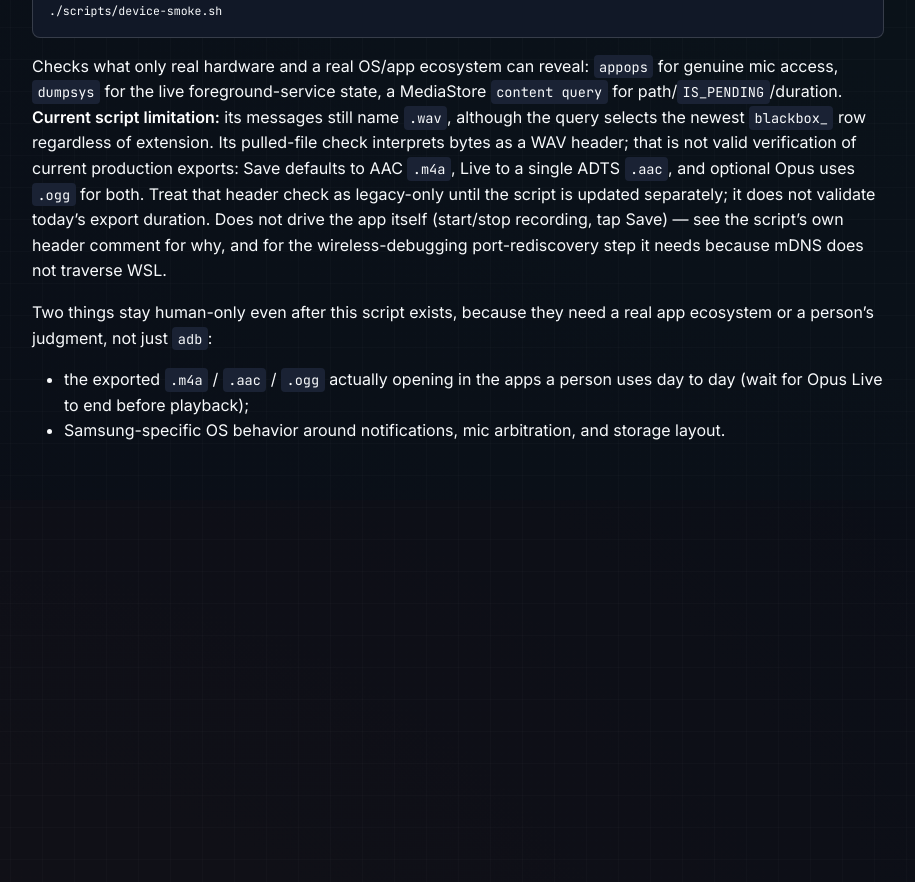
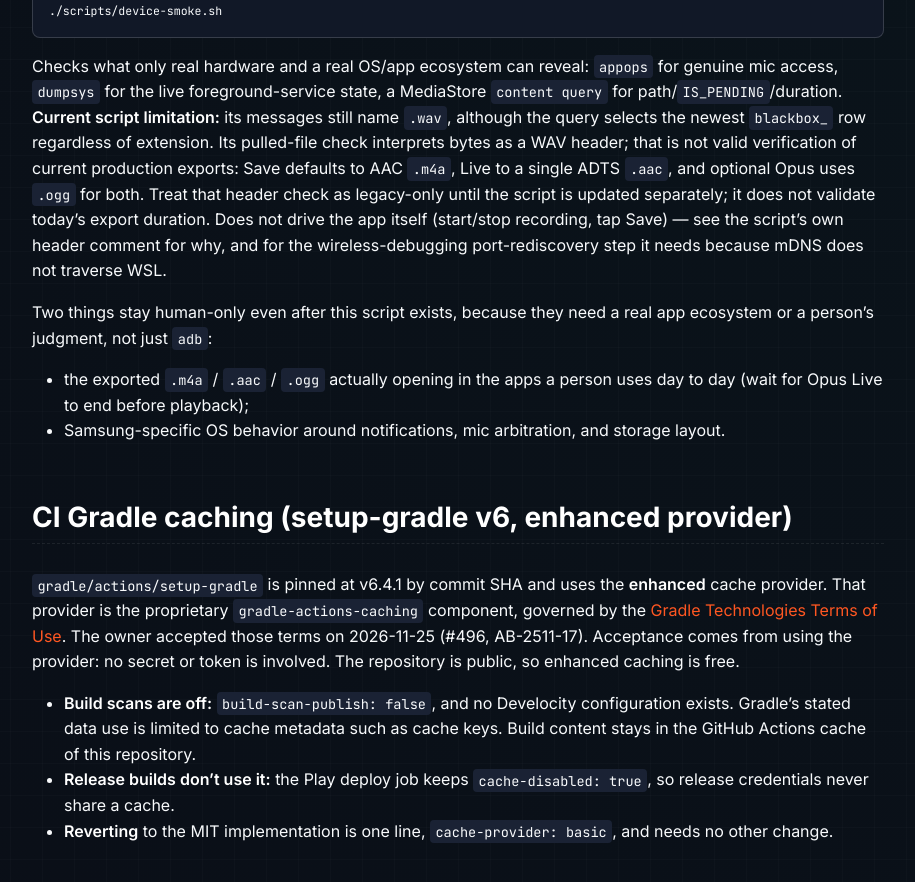
Before and after one commit to alexandre-machado/audio-blackbox, a Jekyll site: the page built from docs/testing/tiers.md, in a window 1280 px wide and 900 px high, scrolled down 3909 px. Shown: the top 882 px of the window, without its empty margins (182-1097 px from the left). Built offline with Jekyll 4.4.1, drawn with Linux system fonts in a browser that asks for light colours; our own code applies the rules of GitHub Pages for plain Markdown files; before the commit the page ends 4409 px from its top, so only the background shows below that.

Commit message:
ci: setup-gradle v6.4.1 with enhanced caching (owner accepted Gradle terms, AB-2511-17)
The owner chose option B on 2026-11-25: move setup-gradle to v6 and use the enhanced cache
provider (the proprietary gradle-actions-caching component), accepting the Gradle Technologies
Terms of Use.
- The pin is 8da46b5 (v6.4.1), dereferenced from the annotated tag 7296c77.
- The build job sets cache-provider: enhanced explicitly, plus build-scan-publish: false.
- The instrumented job uses the default provider, which is also enhanced.
- The Play deploy job keeps cache-disabled: true.
- Terms are accepted by using the provider; no secret is involved.
- docs/testing/tiers.md records the acceptance, the data scope (cache metadata only, no
  build scans) and the one-line revert (cache-provider: basic).

Refs #496

Co-Authored-By: Claude Opus 5.5 <noreply@anthropic.com>
Claude-Session: https://claude.ai/code/session_01DAuwvqLMqUYR79G1y28TuE

```diff
--- a/docs/testing/tiers.md
+++ b/docs/testing/tiers.md
@@ -158,3 +158,11 @@ Two things stay human-only even after this script exists, because they need a re
 or a person's judgment, not just `adb`:
 - the exported `.m4a` / `.aac` / `.ogg` actually opening in the apps a person uses day to day (wait for Opus Live to end before playback);
 - Samsung-specific OS behavior around notifications, mic arbitration, and storage layout.
+
+## CI Gradle caching (setup-gradle v6, enhanced provider)
+
+`gradle/actions/setup-gradle` is pinned at v6.4.1 by commit SHA and uses the **enhanced** cache provider. That provider is the proprietary `gradle-actions-caching` component, governed by the [Gradle Technologies Terms of Use](https://gradle.com/legal/gradle-technologies-terms-of-use/). The owner accepted those terms on 2026-11-25 (#496, AB-2511-17). Acceptance comes from using the provider: no secret or token is involved. The repository is public, so enhanced caching is free.
+
+- **Build scans are off:** `build-scan-publish: false`, and no Develocity configuration exists. Gradle's stated data use is limited to cache metadata such as cache keys. Build content stays in the GitHub Actions cache of this repository.
+- **Release builds don't use it:** the Play deploy job keeps `cache-disabled: true`, so release credentials never share a cache.
+- **Reverting** to the MIT implementation is one line, `cache-provider: basic`, and needs no other change.
```
Also changed, not shown: .github/workflows/android.yml.
